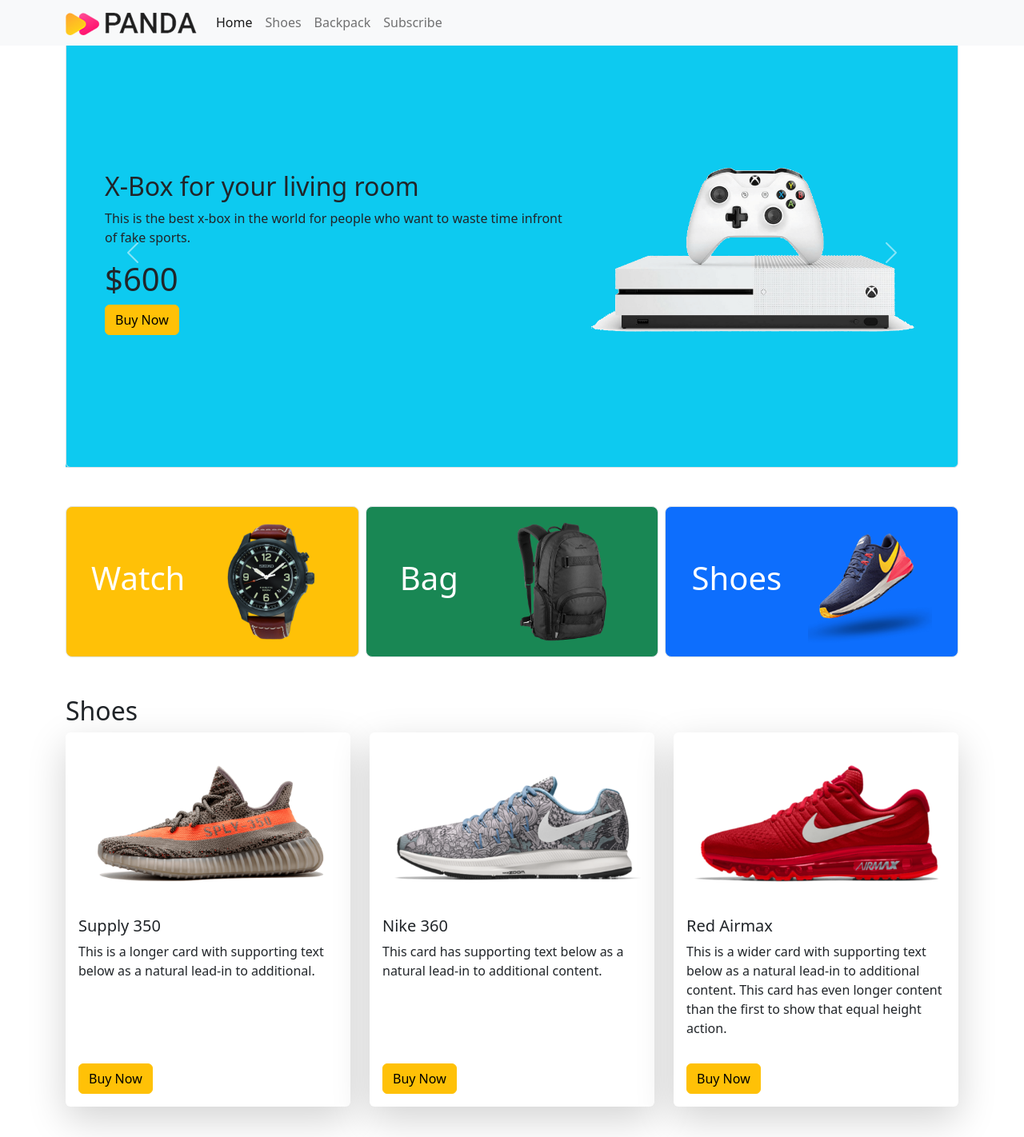
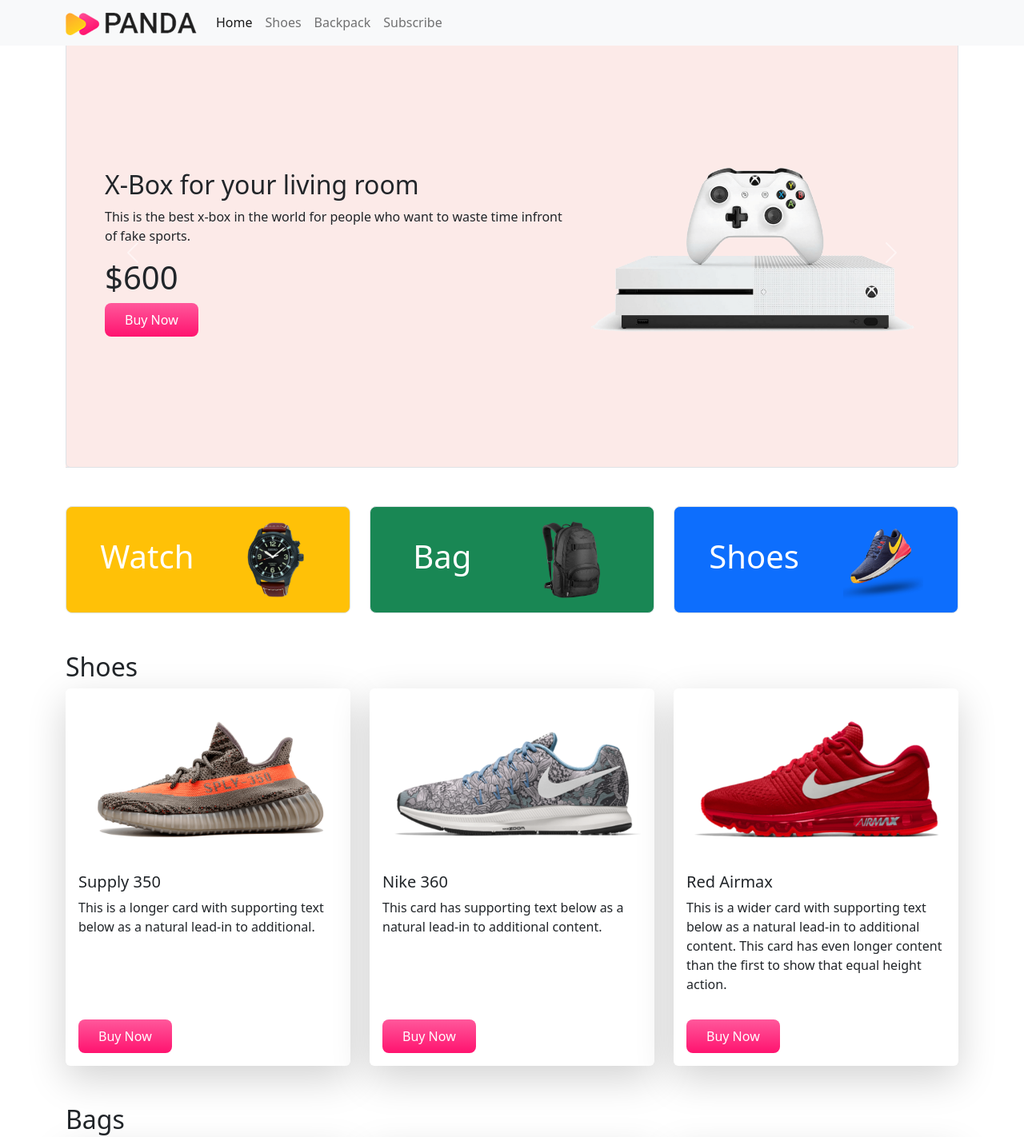
Before and after one commit to moddas311/panda-commerce-bootstrap, a plain HTML site: page index.html in a window 1280 px wide. Shown: the top 1422 px of the page at 80% size. Drawn offline with nearby package versions, Linux system fonts and the light colour scheme.

Commit message:
added custom css

```diff
--- /dev/null
+++ b/css/styles.css
@@ -0,0 +1,13 @@
+.panda-bg-info{
+    background-color: #fceae8;
+}
+.catagories img{
+    width: 100px;
+}
+.panda-btn-buy-now{
+    background-image: linear-gradient(to bottom, #ff589b 0%, #ff136f 100%);
+    color: #fff;
+    border: none;
+    border-radius: 8px;
+    padding: 9px 25px;
+}
--- a/index.html
+++ b/index.html
@@ -5,6 +5,8 @@
     <meta name="viewport" content="width=device-width, initial-scale=1">
     <title>Panda Commerce</title>
     <link href="https://cdn.jsdelivr.net/npm/bootstrap@5.2.0/dist/css/bootstrap.min.css" rel="stylesheet" integrity="sha384-gH2yIJqKdNHPEq0n4Mqa/HGKIhSkIHeL5AyhkYV8i59U5AR6csBvApHHNl/vI1Bx" crossorigin="anonymous">
+    <!-- custom css  -->
+    <link rel="stylesheet" href="css/styles.css">
   </head>
   <body>
    <header class="container">
@@ -38,14 +40,14 @@
       <section class="mt-5">
         <div id="carouselExampleControls" class="carousel slide" data-bs-ride="carousel">
             <div class="carousel-inner">
-              <div class="carousel-item active bg-info border rounded p-5">
+              <div class="carousel-item active panda-bg-info border rounded p-5">
                 <div class="row">
                     <div class="col-lg-7 d-flex align-items-center">
                         <div>
                             <h2>Cool Dude Headphone</h2>
                         <p>This Is the best headphone in the world for people who just want to waste time infront of lucky world.</p>
                         <h1>$420</h1>
-                        <div class="btn btn-warning">Buy Now</div>
+                        <div class="btn panda-btn-buy-now">Buy Now</div>
                         </div>
                     </div>
                     <div class="col-lg-5">
@@ -53,14 +55,14 @@
                     </div>
                 </div>
               </div>
-              <div class="carousel-item active bg-info border rounded p-5">
+              <div class="carousel-item active panda-bg-info border rounded p-5">
                 <div class="row">
                     <div class="col-lg-7 d-flex align-items-center">
                         <div>
                             <h2>Mega LCD TV For Sports</h2>
                         <p>This is the best tv in the world for people who want to waste time infront of tv.</p>
                         <h1>$1200</h1>
-                        <div class="btn btn-warning">Buy Now</div>
+                        <div class="btn panda-btn-buy-now">Buy Now</div>
                         </div>
                     </div>
                     <div class="col-lg-5">
@@ -68,14 +70,14 @@
                     </div>
                 </div>
               </div>
-              <div class="carousel-item active bg-info border rounded p-5">
+              <div class="carousel-item active panda-bg-info border rounded p-5">
                 <div class="row">
                     <div class="col-lg-7 d-flex align-items-center">
                         <div>
                             <h2>X-Box for your living room</h2>
                         <p>This is the best x-box in the world for people who want to waste time infront of fake sports.</p>
                         <h1>$600</h1>
-                        <div class="btn btn-warning">Buy Now</div>
+                        <div class="btn panda-btn-buy-now">Buy Now</div>
                         </div>
                     </div>
                     <div class="col-lg-5">
@@ -101,7 +103,7 @@
     <!-- catagories start  -->
     <section>
         <div class="container text-center my-5">
-            <div class="row g-2">
+            <div class="row g-4 catagories">
               <div class="col-lg-4 col-md-6 col-sm-12">
                 <div class="p-3 border bg-warning rounded-3 d-flex align-items-center justify-content-around">
                     <h1 class="text-white">Watch</h1>
@@ -136,7 +138,7 @@
                   <p class="card-text">This is a longer card with supporting text below as a natural lead-in to additional.</p>
                 </div>
                 <div class="m-3">
-                    <div class="btn btn-warning">Buy Now</div>
+                    <div class="btn panda-btn-buy-now">Buy Now</div>
                 </div>
               </div>
             </div>
@@ -148,7 +150,7 @@
                   <p class="card-text">This card has supporting text below as a natural lead-in to additional content.</p>
                 </div>
                 <div class="m-3">
-                    <div class="btn btn-warning">Buy Now</div>
+                    <div class="btn panda-btn-buy-now">Buy Now</div>
                 </div>
               </div>
             </div>
@@ -160,7 +162,7 @@
                   <p class="card-text">This is a wider card with supporting text below as a natural lead-in to additional content. This card has even longer content than the first to show that equal height action.</p>
                 </div>
                 <div class="m-3">
-                  <div class="btn btn-warning">Buy Now</div>
+                  <div class="btn panda-btn-buy-now">Buy Now</div>
                 </div>
               </div>
             </div>
@@ -180,7 +182,7 @@
                   <p class="card-text">This is a longer card with supporting text below as a natural lead-in to additional.</p>
                 </div>
                 <div class="m-3">
-                    <div class="btn btn-warning">Buy Now</div>
+                    <div class="btn panda-btn-buy-now">Buy Now</div>
                 </div>
               </div>
             </div>
@@ -193,7 +195,7 @@
                   <p class="card-text">This card has supporting text below as a natural lead-in to additional content.</p>
                 </div>
                 <div class="m-3">
-                    <div class="btn btn-warning">Buy Now</div>
+                    <div class="btn panda-btn-buy-now">Buy Now</div>
                 </div>
               </div>
             </div>
@@ -206,7 +208,7 @@
                   <p class="card-text">This is a wider card with supporting text below as a natural lead-in to additional content. This card has even longer content than the first to show that equal height action.</p>
                 </div>
                 <div class="m-3">
-                  <div class="btn btn-warning">Buy Now</div>
+                  <div class="btn panda-btn-buy-now">Buy Now</div>
                 </div>
               </div>
             </div>
@@ -214,7 +216,7 @@
     </section>
     <!-- bag section end  -->
     <!-- subcribe start  -->
-    <section style="height: 300px;" class="container rounded-3 d-flex justify-content-center bg-info align-items-center" id="subcribe">
+    <section style="height: 300px;" class="container rounded-3 d-flex justify-content-center panda-bg-info align-items-center" id="subcribe">
         <div>
             <h2>LET'S STAY IN TOUCH</h2>
         <p>Get's update on sales, specials and more</p>
@@ -222,7 +224,7 @@
             <div class="mb-1">
               <input type="email" class="form-control" id="exampleInputEmail1" aria-describedby="emailHelp">
             </div>
-           <button type="submit" class="btn btn-primary">Submit</button>
+           <button type="submit" class="btn panda-btn-buy-now">Submit</button>
         </form>
         </div>
     </section>
```
